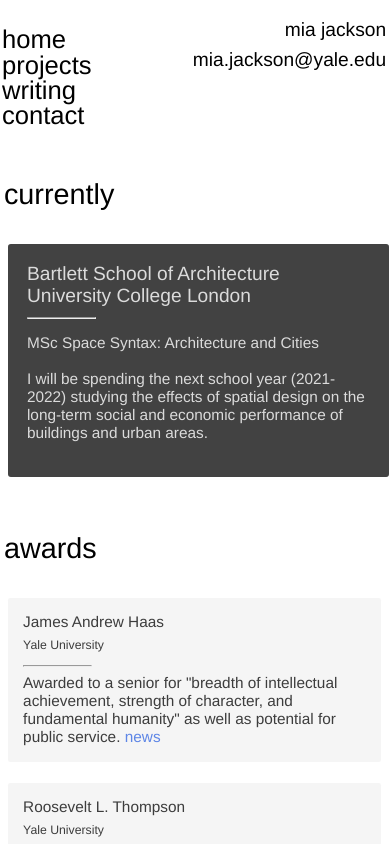
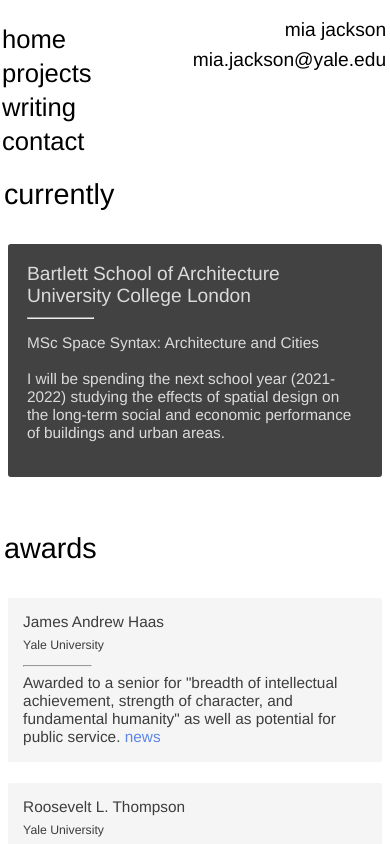
Before and after one commit to miajackson25/personal_website, a React (Create React App) app: page /projects in a window 390 px wide. Shown: the top 844 px of the page. Built offline with nearby package versions, Linux system fonts and the light colour scheme.

Commit message:
updating writing page and others so it looks good on mobiel device

```diff
--- a/src/App.css
+++ b/src/App.css
@@ -311,22 +311,22 @@
   }
 
   .project {
-    top: 6%;
+    top: 7%;
     z-index: 4;
   }
 
   .writing {
-    top: 9%;
+    top: 11%;
     z-index: 4;
   }
 
   .writing-main-text {
     width: 93%;
-    font-size: .8em;
+    font-size: 1.0em;
   }
 
   .contact-link {
-    top: 12%;
+    top: 15%;
     z-index: 4;
   }
 
--- a/src/projects.css
+++ b/src/projects.css
@@ -190,9 +190,9 @@
     margin-left: 12.5%;
 
   }
+}
 
 
-}
 
 @media only screen and (max-width: 700px) {
 
@@ -203,7 +203,7 @@
     /*grid-template-columns: none;*/
     grid-gap: 1.1em;
     padding: 1%;
-    width: 95.5%;
+    width: 97%;
     left: 0%;
   }
   .grid-skills {
@@ -211,7 +211,7 @@
     grid-template-columns: repeat(3, 1fr);
     grid-gap: 2em;
     padding: .4%;
-    width: 90%;
+    width: 97%;
     margin-left: 0%;
   }
 
@@ -224,17 +224,22 @@
 
   }
 
-  .access-image, .zoula-image {
-    display: none;
-  }
+
 
   .item {
-    min-width: 93%;
-    max-width: 100%;
+    min-width: none;
+    max-width: none;
     padding: 1em;
     overflow: hidden;
   }
 
+  .tech {
+    height: auto;
+  }
+  .access-image, .zoula-image {
+    display: none;
+    margin-top: 0%;
+  }
 
 }
 
```
